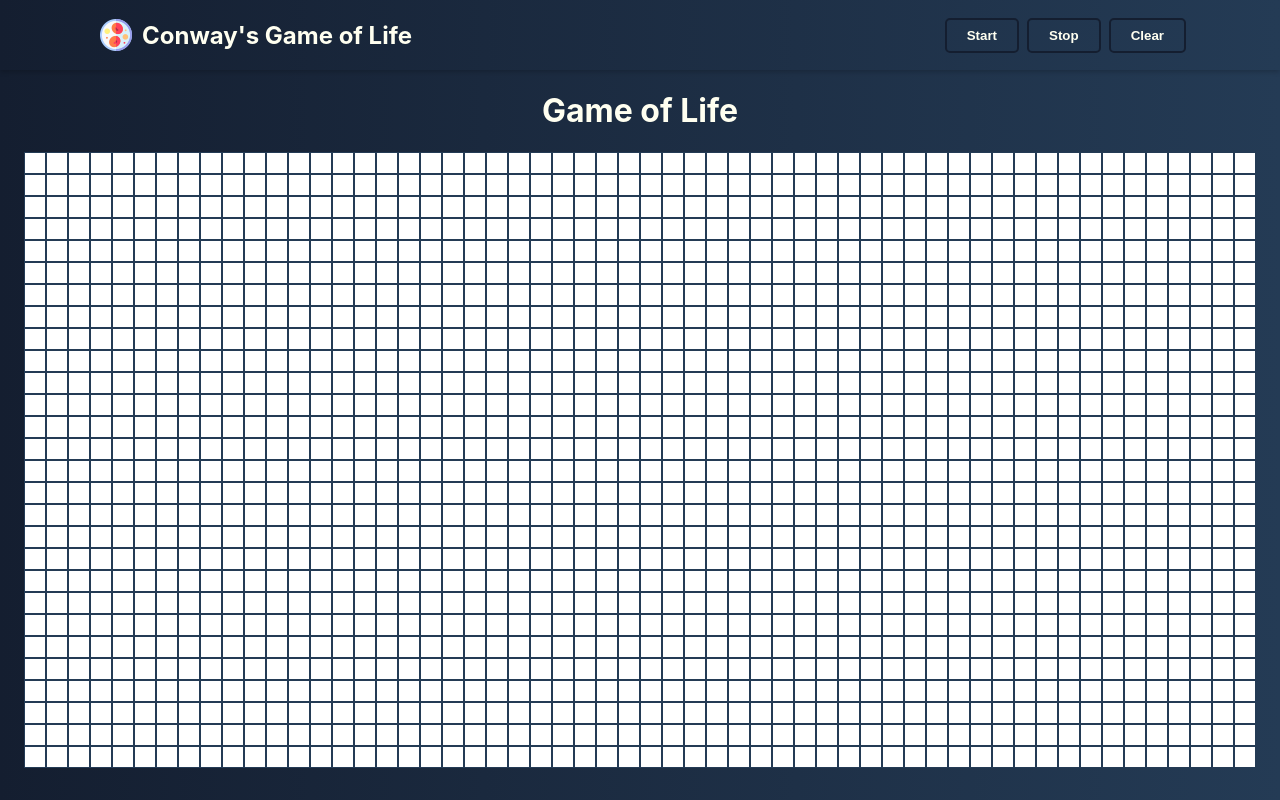
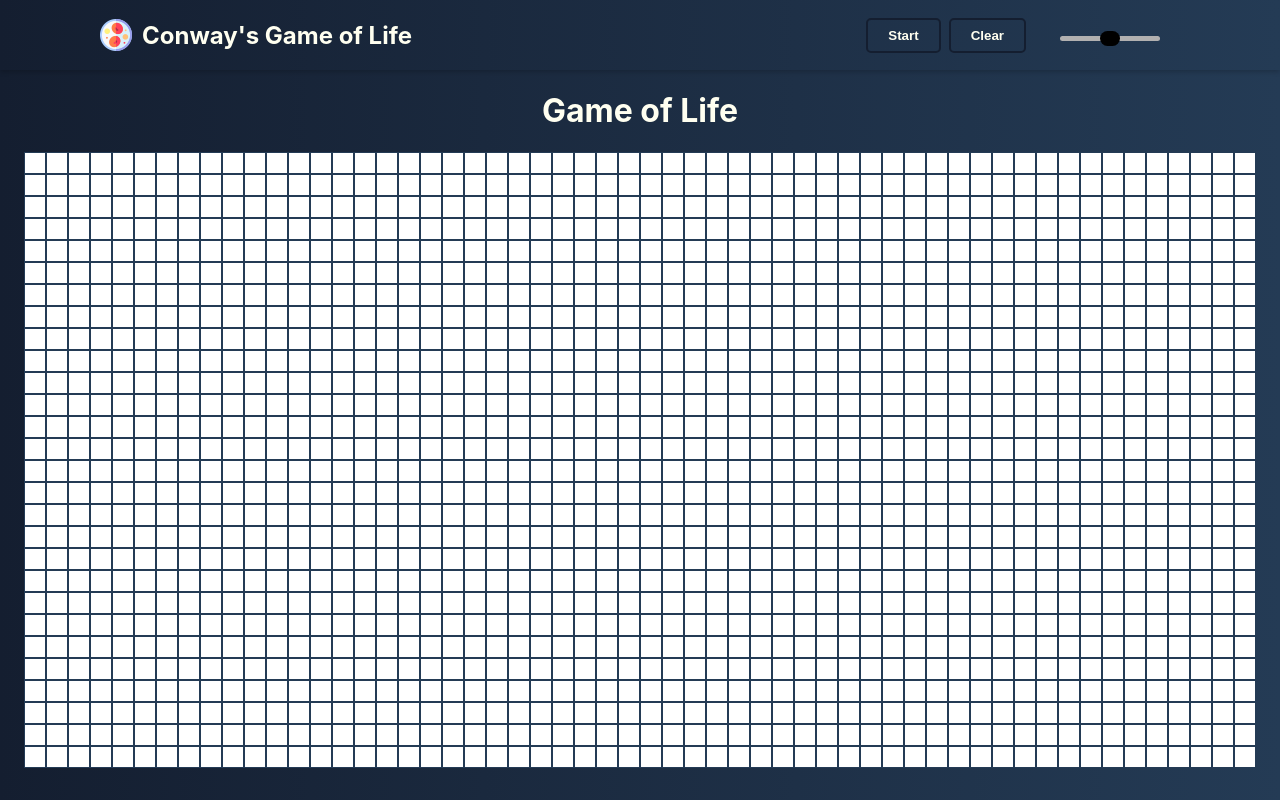
Before and after one commit to Atska/Conways-Game-Of-Life, a React (Create React App) app: page / in a window 1280 px wide. Built offline with nearby package versions, Linux system fonts and the light colour scheme.

Commit message:
set up for the game, added slider and start/stop button; TODO: The actual game

```diff
--- a/src/App.tsx
+++ b/src/App.tsx
@@ -1,11 +1,8 @@
-import React, { useState } from "react";
+import React, { useState, useRef, useEffect, useCallback } from "react";
 import "./App.css";
-//components
 import NavBar from "./components/NavBar";
 import Game from "./components/Game";
-//helper
 import { createGrid } from "./helperFunctions/createGrid";
-//interface
 import { INode } from "./interface/interface";
 
 // 1440/20(one node is 20px) * 0.9(left and right border 1px; 144/20 and substract it from product)
@@ -14,12 +11,28 @@ let cols = Math.floor(window.innerWidth / 20) * 0.9 - 2;
 let rows = Math.floor((window.innerHeight - 70 - 80) / 20) * 0.9 - 1;
 
 const App: React.FC = () => {
-  const [isRunning, setIsRunning] = useState<boolean>(false);
+  const [isRunning, setRunning] = useState<boolean>(false);
   let [grid, setGrid] = useState<INode[][]>(createGrid(rows, cols));
+  //helper ref to tranfer boolean value
+  let runningRef = useRef(isRunning);
+  runningRef.current = isRunning;
 
-  const handleRunning = (): void => {
-    setIsRunning((prev) => !prev);
+  //useCallback stops recreation of the function
+  const handleGame = useCallback(() => {
+    //break condition
+    if (!runningRef.current) return;
+
+    console.log(isRunning);
+    setTimeout(handleGame, 1000);
+  }, [isRunning]);
+
+  const handleRunning = () => {
+    setRunning((prevValue) => !prevValue);
   };
+
+  useEffect(() => {
+    if (isRunning) handleGame();
+  }, [handleGame, isRunning]);
 
   return (
     <div className="App">
--- a/src/components/Game.tsx
+++ b/src/components/Game.tsx
@@ -1,14 +1,13 @@
 import React, { useState } from "react";
 import "./Game.css";
-//components
 import Node from "./Node";
-//helper
 import { INode, GameProps } from "../interface/interface";
+import updatedCellGrid from "../helperFunctions/updatedCellGrid";
 
 const Game: React.FC<GameProps> = ({ isRunning, grid, setGrid }) => {
   const [MouseIsClicked, setMouseIsClicked] = useState<boolean>(false);
   const handleOnClick = (row: number, column: number): void => {
-    let newGrid = setCellNode(grid, row, column);
+    let newGrid = updatedCellGrid(grid, row, column);
     setGrid(newGrid);
   };
 
@@ -22,7 +21,7 @@ const Game: React.FC<GameProps> = ({ isRunning, grid, setGrid }) => {
   const onMouseEnter = (row: number, column: number): void => {
     const { isCell } = grid[row][column];
     if (MouseIsClicked && !isCell) {
-      let newGrid = setCellNode(grid, row, column);
+      let newGrid = updatedCellGrid(grid, row, column);
       setGrid(newGrid);
     }
   };
@@ -68,17 +67,3 @@ const Game: React.FC<GameProps> = ({ isRunning, grid, setGrid }) => {
 };
 
 export default Game;
-
-const setCellNode = (grid: INode[][], row: number, column: number) => {
-  const currentNode = grid[row][column];
-  if (currentNode.isCell) {
-    currentNode.isCell = false;
-  } else {
-    currentNode.isCell = true;
-  }
-  let newGrid = [];
-  for (let i = 0; i < grid.length; i++) {
-    newGrid.push(grid[i]);
-  }
-  return newGrid;
-};
--- a/src/components/NavBar.css
+++ b/src/components/NavBar.css
@@ -7,6 +7,7 @@
 .navbar ul {
   list-style-type: none;
   display: flex;
+  align-items: center;
 }
 
 .navbar img {
@@ -23,6 +24,7 @@
   padding: 8px 20px;
   margin: 0 4px;
   font-weight: 600;
+  outline: none;
 }
 
 .navbar .flex {
@@ -41,3 +43,26 @@
   justify-content: center;
   align-items: center;
 }
+
+/* slider background*/
+.slider {
+  -webkit-appearance: none;
+  margin: 0 30px;
+  border-radius: 10px;
+  background-color: rgb(177, 176, 176);
+  height: 5px;
+  width: 100px;
+  border-radius: 3px solid black;
+  outline: none;
+}
+
+/* slider circle*/
+.slider::-webkit-slider-thumb {
+  -webkit-appearance: none;
+  appearance: none;
+  width: 20px;
+  height: 15px;
+  background: black;
+  cursor: pointer;
+  border-radius: 10px;
+}
--- a/src/components/NavBar.tsx
+++ b/src/components/NavBar.tsx
@@ -1,22 +1,8 @@
 import React from "react";
 import "./NavBar.css";
-//interface
 import { NavbarProps } from "../interface/interface";
 
 const NavBar: React.FC<NavbarProps> = ({ isRunning, handleRunning }) => {
-  const handleStart = (): void => {
-    if (!isRunning) {
-      handleRunning();
-      console.log(isRunning);
-    }
-  };
-  const handleStop = (): void => {
-    if (isRunning) {
-      handleRunning();
-      console.log(isRunning);
-    }
-  };
-
   return (
     <div className="navbar">
       <div className="container flex">
@@ -27,13 +13,15 @@ const NavBar: React.FC<NavbarProps> = ({ isRunning, handleRunning }) => {
         <nav>
           <ul>
             <li>
-              <button onClick={handleStart}>Start</button>
-            </li>
-            <li>
-              <button onClick={handleStop}>Stop</button>
+              <button onClick={() => handleRunning()}>
+                {isRunning ? "Stop" : "Start"}
+              </button>
             </li>
             <li>
               <button>Clear</button>
+            </li>
+            <li>
+              <input type="range" className="slider"></input>
             </li>
           </ul>
         </nav>
--- a/src/components/Node.tsx
+++ b/src/components/Node.tsx
@@ -1,6 +1,5 @@
 import React from "react";
 import "./Node.css";
-//interface
 import { NodeProps } from "../interface/interface";
 
 const Node: React.FC<NodeProps> = ({
--- /dev/null
+++ b/src/helperFunctions/updatedCellGrid.tsx
@@ -0,0 +1,23 @@
+import { INode } from "../interface/interface";
+
+/**
+ *
+ * @param grid Matrix of Node objects
+ * @param row row location
+ * @param column column location
+ */
+const updatedCellGrid = (grid: INode[][], row: number, column: number) => {
+  const currentNode = grid[row][column];
+  if (currentNode.isCell) {
+    currentNode.isCell = false;
+  } else {
+    currentNode.isCell = true;
+  }
+  let newGrid = [];
+  for (let i = 0; i < grid.length; i++) {
+    newGrid.push(grid[i]);
+  }
+  return newGrid;
+};
+
+export default updatedCellGrid;
```
Also changed, not shown: src/interface/interface.tsx (+6 -6 lines).
